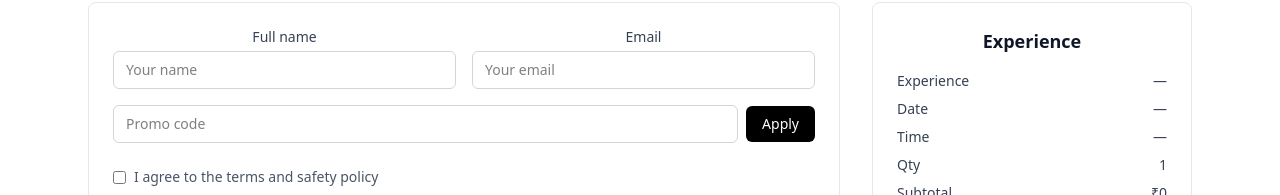
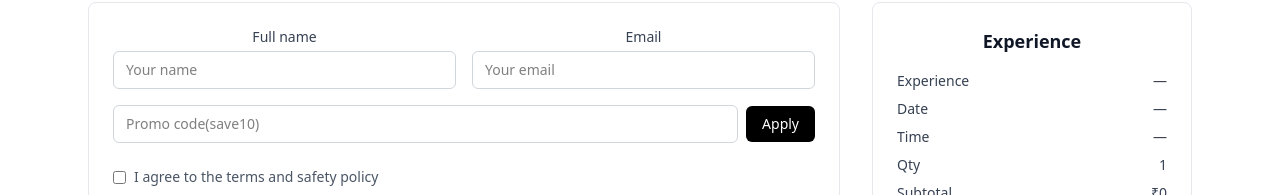
Before and after one commit to raghuram-007/Bookit-Experience-Frontend, a React app: page /book/1 in a window 1280 px wide. Shown: the part 207-402 px from the top of the page. Built offline with nearby package versions, Linux system fonts and the light colour scheme; the HTML template or start-up script is replaced by a standard one.

Commit message:
Update promo code placeholder in BookingPage component to suggest "save10"

```diff
--- a/src/pages/BookingPage.tsx
+++ b/src/pages/BookingPage.tsx
@@ -186,7 +186,7 @@ export default function BookingPage() {
           <div className="flex items-center gap-2 mb-4">
             <input
               type="text"
-              placeholder="Promo code"
+              placeholder="Promo code(save10)"
               value={promoCode}
               onChange={(e) => setPromoCode(e.target.value)}
               className="flex-1 border border-gray-300 rounded-md px-3 py-2 text-sm focus:ring-1 focus:ring-gray-400 focus:outline-none"
```
